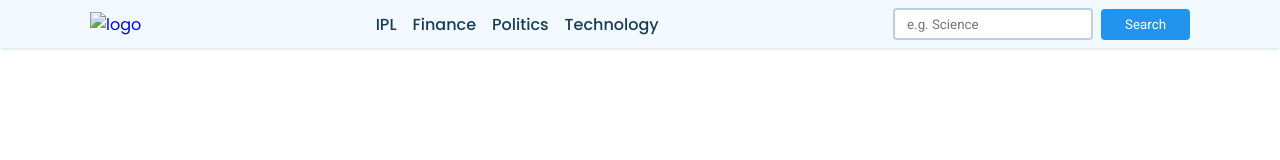
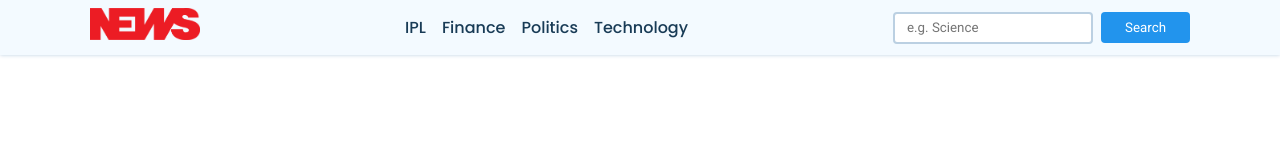
Before and after one commit to Jai0520/News-website, a plain HTML site: page index.html in a window 1280 px wide. Drawn offline with Linux system fonts and the light colour scheme; no server answers.

Commit message:
index.html

```diff
--- a/index.html
+++ b/index.html
@@ -11,7 +11,7 @@
     <nav>
         <div class="main-nav container flex">
             <a href="#" onclick="reload()" class="logo">
-                <img src="./assests/Subtract.png" alt="logo">
+                <img src="./Subtract.png" alt="logo">
             </a>
             <div class="nav-link">
                 <ul class="flex">
```
